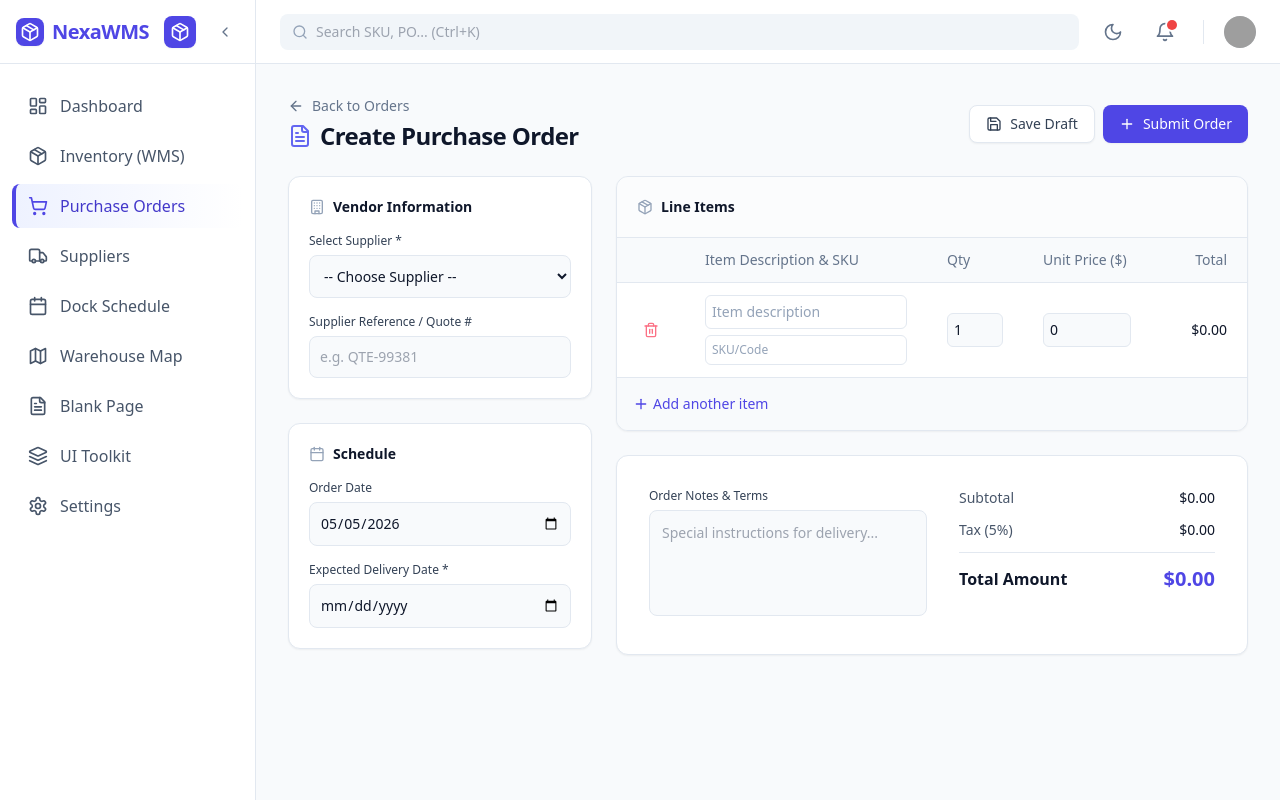
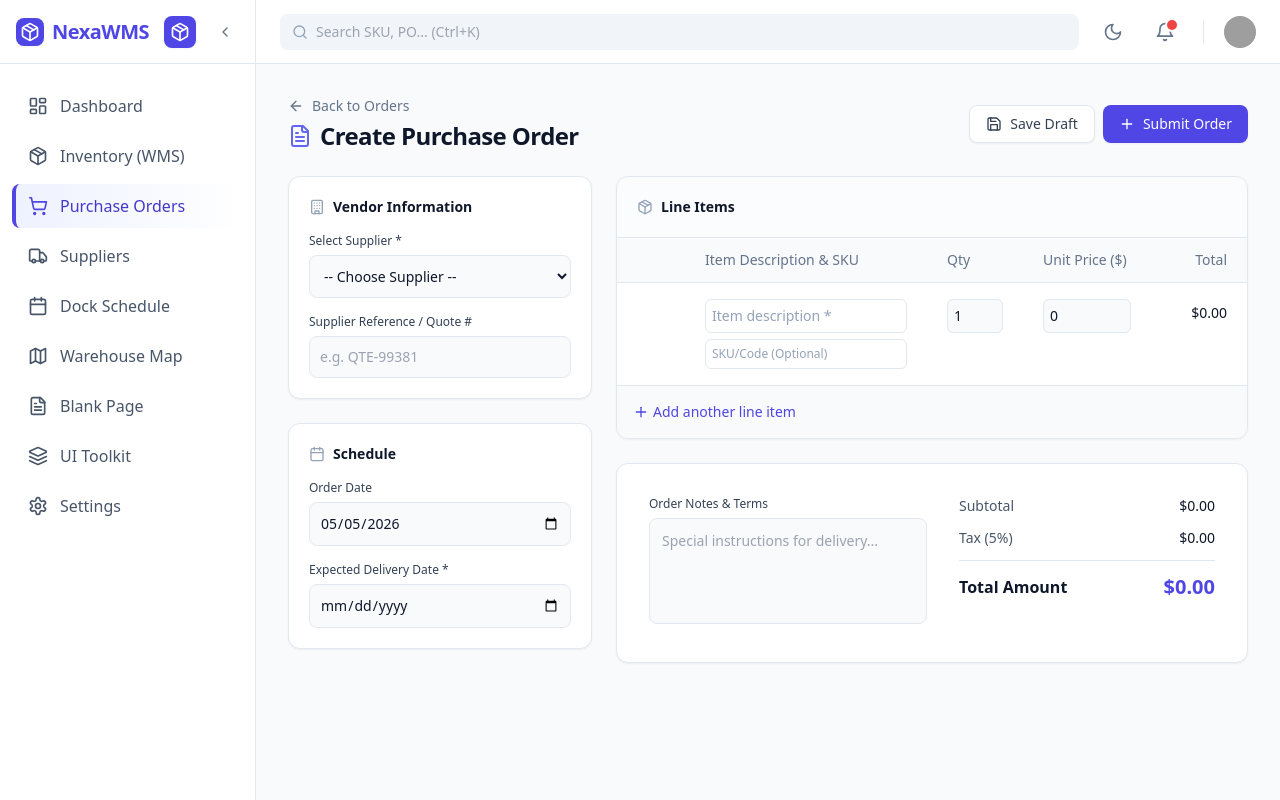
Before and after one commit to Naruto7H/NEXUSWMS, a React (Vite) app: page /po/new in a window 1280 px wide. Built offline with nearby package versions, Linux system fonts and the light colour scheme; grey boxes are pictures that could not be loaded.

Commit message:
Enhance form validation and error handling in CreatePO
Added validation for vendor selection, expected delivery date, and item fields. Improved error handling and user feedback for the CreatePO component.

```diff
--- a/src/pages/CreatePO.jsx
+++ b/src/pages/CreatePO.jsx
@@ -1,12 +1,12 @@
 import React, { useState } from 'react';
 import { useNavigate, Link } from 'react-router-dom';
-import { ArrowLeft, Plus, Trash2, FileText, Building, Calendar, Package, Save } from 'lucide-react';
+import { ArrowLeft, Plus, Trash2, FileText, Building, Calendar, Package, Save, AlertCircle } from 'lucide-react';
 import toast from 'react-hot-toast';
 import { useStore } from '../context/StoreContext';
 
 export default function CreatePO() {
   const navigate = useNavigate();
-  const { addOrder } = useStore(); // Access global state
+  const { addOrder } = useStore();
 
   // Form State
   const [vendor, setVendor] = useState('');
@@ -15,6 +15,9 @@ export default function CreatePO() {
   const [items, setItems] = useState([
     { id: 1, description: '', sku: '', qty: 1, price: 0 }
   ]);
+
+  // Validation State
+  const [errors, setErrors] = useState({});
 
   // Derived Totals
   const subtotal = items.reduce((sum, item) => sum + (item.qty * item.price), 0);
@@ -26,18 +29,65 @@ export default function CreatePO() {
   };
 
   const handleRemoveItem = (id) => {
-    if (items.length === 1) return toast.error("You must have at least one item.");
+    if (items.length === 1) return toast.error("You must have at least one line item.");
     setItems(items.filter(item => item.id !== id));
+
+    // Clear any errors associated with the removed item
+    if (errors.items) {
+      const newItemsErrors = { ...errors.items };
+      delete newItemsErrors[id];
+      setErrors({ ...errors, items: newItemsErrors });
+    }
   };
 
   const handleItemChange = (id, field, value) => {
     setItems(items.map(item => item.id === id ? { ...item, [field]: value } : item));
+
+    // Clear error dynamically as the user types
+    if (errors.items?.[id]?.[field]) {
+      const newItemsErrors = { ...errors.items };
+      delete newItemsErrors[id][field];
+      setErrors({ ...errors, items: newItemsErrors });
+    }
+  };
+
+  const validateForm = () => {
+    const newErrors = {};
+
+    // Vendor Validation
+    if (!vendor) newErrors.vendor = "Please select a supplier.";
+
+    // Date Validation
+    if (!expectedDate) {
+      newErrors.expectedDate = "Expected delivery date is required.";
+    } else if (new Date(expectedDate) < new Date(date)) {
+      newErrors.expectedDate = "Delivery cannot be scheduled before the order date.";
+    }
+
+    // Items Validation
+    const itemErrors = {};
+    items.forEach((item) => {
+      const iErrors = {};
+      if (!item.description.trim()) iErrors.description = "Required";
+      if (item.qty <= 0) iErrors.qty = "Invalid";
+      if (Object.keys(iErrors).length > 0) itemErrors[item.id] = iErrors;
+    });
+
+    if (Object.keys(itemErrors).length > 0) {
+      newErrors.items = itemErrors;
+    }
+
+    setErrors(newErrors);
+    return Object.keys(newErrors).length === 0;
   };
 
   const handleSubmit = (e) => {
     e.preventDefault();
-    if (!vendor) return toast.error("Please select a vendor.");
-    if (items.some(i => !i.description || i.qty <= 0)) return toast.error("Please fill out all item fields correctly.");
+
+    if (!validateForm()) {
+      toast.error("Please fix the highlighted errors before submitting.");
+      return;
+    }
 
     // Map Vendor ID to Name
     const vendorNames = {
@@ -58,9 +108,9 @@ export default function CreatePO() {
       status: 'Pending'
     });
 
-    const toastId = toast.loading('Creating Purchase Order...');
+    const toastId = toast.loading('Processing Purchase Order...');
     setTimeout(() => {
-      toast.success(`Purchase Order ${newPOId} Created!`, { id: toastId });
+      toast.success(`Purchase Order ${newPOId} created successfully!`, { id: toastId });
       navigate('/po');
     }, 800);
   };
@@ -92,6 +142,7 @@ export default function CreatePO() {
       </div>
 
       <div className="grid grid-cols-1 lg:grid-cols-3 gap-6">
+
         {/* Left Column: Vendor & Details */}
         <div className="lg:col-span-1 space-y-6">
           <div className="bg-white dark:bg-slate-800 border border-slate-200 dark:border-slate-700 rounded-xl shadow-sm p-5">
@@ -103,8 +154,15 @@ export default function CreatePO() {
                 <label className="block text-xs font-medium text-slate-700 dark:text-slate-300 mb-1.5">Select Supplier *</label>
                 <select
                   value={vendor}
-                  onChange={(e) => setVendor(e.target.value)}
-                  className="w-full bg-slate-50 dark:bg-slate-900 border border-slate-200 dark:border-slate-700 rounded-lg p-2.5 text-sm focus:ring-2 focus:ring-indigo-500 outline-none text-slate-900 dark:text-white"
+                  onChange={(e) => {
+                    setVendor(e.target.value);
+                    if (errors.vendor) setErrors({ ...errors, vendor: null });
+                  }}
+                  className={`w-full bg-slate-50 dark:bg-slate-900 border rounded-lg p-2.5 text-sm outline-none transition-colors ${
+                    errors.vendor
+                      ? 'border-rose-500 focus:ring-2 focus:ring-rose-500/20 text-rose-900 dark:text-rose-100'
+                      : 'border-slate-200 dark:border-slate-700 focus:ring-2 focus:ring-indigo-500 text-slate-900 dark:text-white'
+                  }`}
                 >
                   <option value="">-- Choose Supplier --</option>
                   <option value="VND-001">Al Ain Farms</option>
@@ -112,10 +170,15 @@ export default function CreatePO() {
                   <option value="VND-003">Malabar Plaza</option>
                   <option value="VND-005">P&G Trading</option>
                 </select>
+                {errors.vendor && (
+                  <p className="mt-1.5 text-xs font-medium text-rose-500 flex items-center gap-1">
+                    <AlertCircle className="w-3 h-3" /> {errors.vendor}
+                  </p>
+                )}
               </div>
               <div>
                 <label className="block text-xs font-medium text-slate-700 dark:text-slate-300 mb-1.5">Supplier Reference / Quote #</label>
-                <input type="text" placeholder="e.g. QTE-99381" className="w-full bg-slate-50 dark:bg-slate-900 border border-slate-200 dark:border-slate-700 rounded-lg p-2.5 text-sm focus:ring-2 focus:ring-indigo-500 outline-none text-slate-900 dark:text-white" />
+                <input type="text" placeholder="e.g. QTE-99381" className="w-full bg-slate-50 dark:bg-slate-900 border border-slate-200 dark:border-slate-700 rounded-lg p-2.5 text-sm focus:ring-2 focus:ring-indigo-500 outline-none text-slate-900 dark:text-white transition-colors" />
               </div>
             </div>
           </div>
@@ -127,11 +190,33 @@ export default function CreatePO() {
             <div className="space-y-4">
               <div>
                 <label className="block text-xs font-medium text-slate-700 dark:text-slate-300 mb-1.5">Order Date</label>
-                <input type="date" value={date} onChange={(e) => setDate(e.target.value)} className="w-full bg-slate-50 dark:bg-slate-900 border border-slate-200 dark:border-slate-700 rounded-lg p-2.5 text-sm focus:ring-2 focus:ring-indigo-500 outline-none text-slate-900 dark:text-white" />
+                <input
+                  type="date"
+                  value={date}
+                  onChange={(e) => setDate(e.target.value)}
+                  className="w-full bg-slate-50 dark:bg-slate-900 border border-slate-200 dark:border-slate-700 rounded-lg p-2.5 text-sm focus:ring-2 focus:ring-indigo-500 outline-none text-slate-900 dark:text-white transition-colors"
+                />
               </div>
               <div>
                 <label className="block text-xs font-medium text-slate-700 dark:text-slate-300 mb-1.5">Expected Delivery Date *</label>
-                <input type="date" value={expectedDate} onChange={(e) => setExpectedDate(e.target.value)} className="w-full bg-slate-50 dark:bg-slate-900 border border-slate-200 dark:border-slate-700 rounded-lg p-2.5 text-sm focus:ring-2 focus:ring-indigo-500 outline-none text-slate-900 dark:text-white" />
+                <input
+                  type="date"
+                  value={expectedDate}
+                  onChange={(e) => {
+                    setExpectedDate(e.target.value);
+                    if (errors.expectedDate) setErrors({ ...errors, expectedDate: null });
+                  }}
+                  className={`w-full bg-slate-50 dark:bg-slate-900 border rounded-lg p-2.5 text-sm outline-none transition-colors ${
+                    errors.expectedDate
+                      ? 'border-rose-500 focus:ring-2 focus:ring-rose-500/20 text-rose-900 dark:text-rose-100'
+                      : 'border-slate-200 dark:border-slate-700 focus:ring-2 focus:ring-indigo-500 text-slate-900 dark:text-white'
+                  }`}
+                />
+                {errors.expectedDate && (
+                  <p className="mt-1.5 text-xs font-medium text-rose-500 flex items-center gap-1">
+                    <AlertCircle className="w-3 h-3" /> {errors.expectedDate}
+                  </p>
+                )}
               </div>
             </div>
           </div>
@@ -158,37 +243,74 @@ export default function CreatePO() {
                   </tr>
                 </thead>
                 <tbody className="divide-y divide-slate-100 dark:divide-slate-700/50">
-                  {items.map((item) => (
-                    <tr key={item.id} className="hover:bg-slate-50/50 dark:hover:bg-slate-800/20">
-                      <td className="px-5 py-3 text-slate-400">
-                        <button onClick={() => handleRemoveItem(item.id)} className="p-1.5 text-rose-400 hover:bg-rose-50 hover:text-rose-600 dark:hover:bg-rose-500/10 rounded-md transition-colors">
+                  {items.map((item) => {
+                    const itemError = errors.items?.[item.id] || {};
+                    return (
+                      <tr key={item.id} className="hover:bg-slate-50/50 dark:hover:bg-slate-800/20 group">
+                        <td className="px-5 py-4 text-slate-400 align-top pt-5">
+                          <button onClick={() => handleRemoveItem(item.id)} className="p-1.5 text-rose-400 hover:bg-rose-50 hover:text-rose-600 dark:hover:bg-rose-500/10 rounded-md transition-colors opacity-0 group-hover:opacity-100">
                             <Trash2 className="w-4 h-4" />
                           </button>
                         </td>
-                      <td className="px-5 py-3">
+                        <td className="px-5 py-4 align-top">
                           <div className="flex flex-col gap-1.5">
-                          <input type="text" placeholder="Item description" value={item.description} onChange={(e) => handleItemChange(item.id, 'description', e.target.value)} className="w-full bg-transparent border border-slate-200 dark:border-slate-700 rounded-md p-1.5 text-sm outline-none focus:border-indigo-500 text-slate-900 dark:text-white placeholder-slate-400" />
-                          <input type="text" placeholder="SKU/Code" value={item.sku} onChange={(e) => handleItemChange(item.id, 'sku', e.target.value)} className="w-full bg-transparent border border-slate-200 dark:border-slate-700 rounded-md p-1.5 text-xs outline-none focus:border-indigo-500 text-slate-500 placeholder-slate-400" />
+                            <input
+                              type="text"
+                              placeholder="Item description *"
+                              value={item.description}
+                              onChange={(e) => handleItemChange(item.id, 'description', e.target.value)}
+                              className={`w-full bg-transparent border rounded-md p-1.5 text-sm outline-none transition-colors placeholder-slate-400 ${
+                                itemError.description ? 'border-rose-500 text-rose-900 dark:text-rose-100 focus:border-rose-500' : 'border-slate-200 dark:border-slate-700 focus:border-indigo-500 text-slate-900 dark:text-white'
+                              }`}
+                            />
+                            {itemError.description && <span className="text-[10px] text-rose-500 font-medium px-1">{itemError.description}</span>}
+
+                            <input
+                              type="text"
+                              placeholder="SKU/Code (Optional)"
+                              value={item.sku}
+                              onChange={(e) => handleItemChange(item.id, 'sku', e.target.value)}
+                              className="w-full bg-transparent border border-slate-200 dark:border-slate-700 rounded-md p-1.5 text-xs outline-none focus:border-indigo-500 text-slate-500 placeholder-slate-400 transition-colors"
+                            />
                           </div>
                         </td>
-                      <td className="px-5 py-3">
-                        <input type="number" min="1" value={item.qty} onChange={(e) => handleItemChange(item.id, 'qty', Number(e.target.value))} className="w-full bg-slate-50 dark:bg-slate-900 border border-slate-200 dark:border-slate-700 rounded-md p-1.5 text-sm outline-none focus:border-indigo-500 text-slate-900 dark:text-white" />
+                        <td className="px-5 py-4 align-top">
+                          <div className="flex flex-col gap-1.5">
+                            <input
+                              type="number"
+                              min="1"
+                              value={item.qty}
+                              onChange={(e) => handleItemChange(item.id, 'qty', Number(e.target.value))}
+                              className={`w-full bg-slate-50 dark:bg-slate-900 border rounded-md p-1.5 text-sm outline-none transition-colors ${
+                                itemError.qty ? 'border-rose-500 text-rose-900 dark:text-rose-100 focus:border-rose-500' : 'border-slate-200 dark:border-slate-700 focus:border-indigo-500 text-slate-900 dark:text-white'
+                              }`}
+                            />
+                            {itemError.qty && <span className="text-[10px] text-rose-500 font-medium px-1">{itemError.qty}</span>}
+                          </div>
                         </td>
-                      <td className="px-5 py-3">
-                        <input type="number" min="0" step="0.01" value={item.price} onChange={(e) => handleItemChange(item.id, 'price', Number(e.target.value))} className="w-full bg-slate-50 dark:bg-slate-900 border border-slate-200 dark:border-slate-700 rounded-md p-1.5 text-sm outline-none focus:border-indigo-500 text-slate-900 dark:text-white" />
+                        <td className="px-5 py-4 align-top">
+                          <input
+                            type="number"
+                            min="0"
+                            step="0.01"
+                            value={item.price}
+                            onChange={(e) => handleItemChange(item.id, 'price', Number(e.target.value))}
+                            className="w-full bg-slate-50 dark:bg-slate-900 border border-slate-200 dark:border-slate-700 rounded-md p-1.5 text-sm outline-none focus:border-indigo-500 text-slate-900 dark:text-white transition-colors"
+                          />
                         </td>
-                      <td className="px-5 py-3 text-right font-medium text-slate-900 dark:text-white">
+                        <td className="px-5 py-4 text-right font-medium text-slate-900 dark:text-white align-top pt-5">
                           ${(item.qty * item.price).toFixed(2)}
                         </td>
                       </tr>
-                  ))}
+                    );
+                  })}
                 </tbody>
               </table>
             </div>
 
             <div className="p-4 border-t border-slate-200 dark:border-slate-700 bg-slate-50 dark:bg-slate-900/30">
-              <button onClick={handleAddItem} className="text-sm font-medium text-indigo-600 dark:text-indigo-400 hover:underline flex items-center gap-1">
-                <Plus className="w-4 h-4" /> Add another item
+              <button onClick={handleAddItem} type="button" className="text-sm font-medium text-indigo-600 dark:text-indigo-400 hover:text-indigo-700 dark:hover:text-indigo-300 flex items-center gap-1 transition-colors">
+                <Plus className="w-4 h-4" /> Add another line item
               </button>
             </div>
           </div>
@@ -197,7 +319,11 @@ export default function CreatePO() {
           <div className="bg-white dark:bg-slate-800 border border-slate-200 dark:border-slate-700 rounded-xl shadow-sm p-6 sm:p-8 flex flex-col sm:flex-row justify-between gap-8">
             <div className="flex-1">
               <label className="block text-xs font-medium text-slate-700 dark:text-slate-300 mb-1.5">Order Notes & Terms</label>
-              <textarea placeholder="Special instructions for delivery..." rows={4} className="w-full bg-slate-50 dark:bg-slate-900 border border-slate-200 dark:border-slate-700 rounded-lg p-3 text-sm focus:ring-2 focus:ring-indigo-500 outline-none text-slate-900 dark:text-white resize-none"></textarea>
+              <textarea
+                placeholder="Special instructions for delivery..."
+                rows={4}
+                className="w-full bg-slate-50 dark:bg-slate-900 border border-slate-200 dark:border-slate-700 rounded-lg p-3 text-sm focus:ring-2 focus:ring-indigo-500 outline-none text-slate-900 dark:text-white resize-none transition-colors"
+              ></textarea>
             </div>
             <div className="w-full sm:w-64 space-y-3 pt-2 sm:pt-0">
               <div className="flex justify-between text-sm text-slate-600 dark:text-slate-400">
```
Lines whose indentation alone changed are shown as unchanged.
